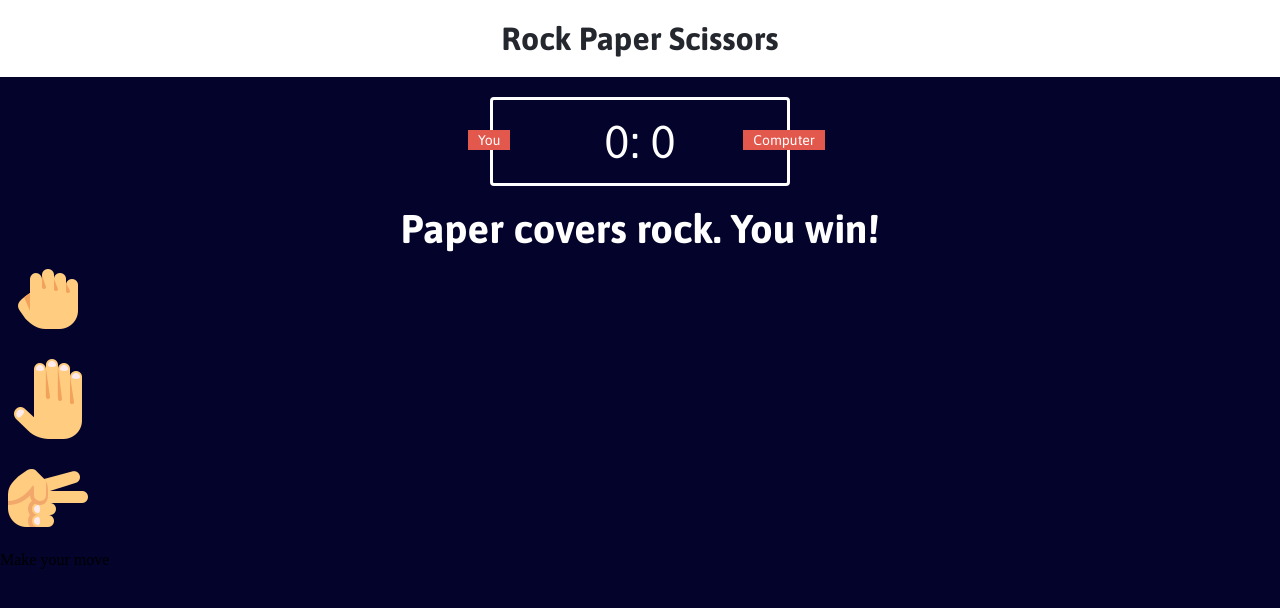
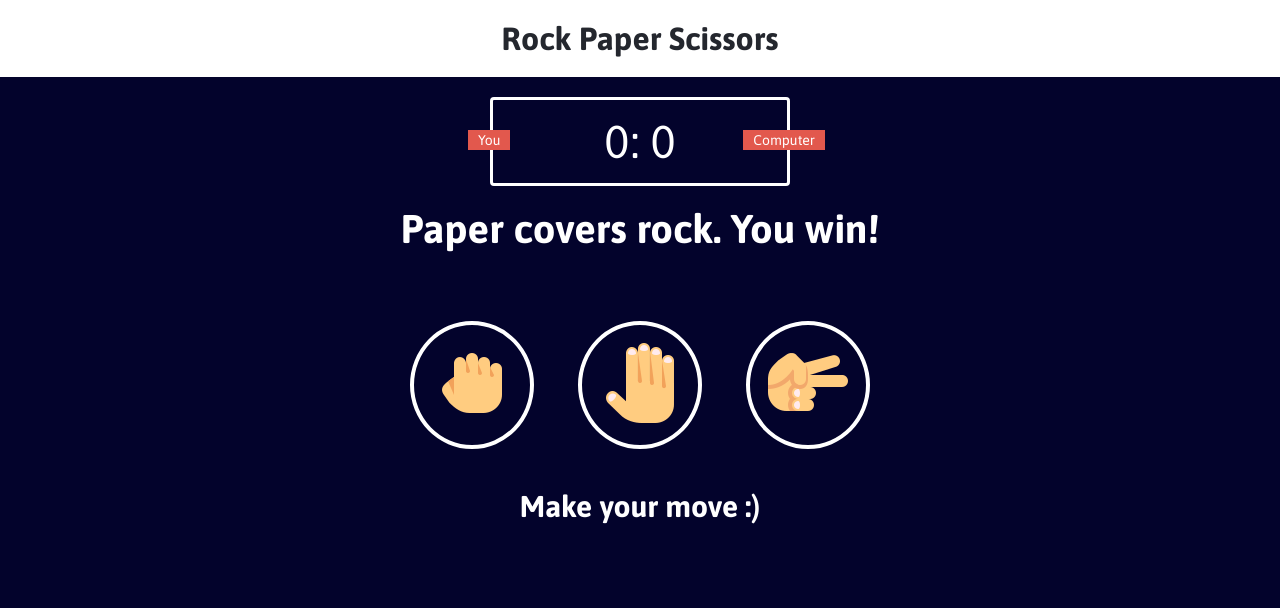
Before and after one commit to abhishurawka22/Rock-Paper-Scissors, a plain HTML site: page index.html in a window 1280 px wide. Drawn offline with Linux system fonts and the light colour scheme.

Commit message:
ready to code

```diff
--- a/index.html
+++ b/index.html
@@ -30,6 +30,6 @@
             <img src="images/hand-scissors.png" alt="">
         </div>
     </div>
-    <p id="action-message">Make your move</p>
+    <p id="action-message">Make your move :)</p>
 </body>
 </html>
--- a/styles.css
+++ b/styles.css
@@ -35,6 +35,7 @@ header > h1 {
 
 .badge {
     background: #E2584D;
+    /*b90505*/
     color: white;
     font-size: 14px;
     /*14px*/
@@ -64,3 +65,31 @@ header > h1 {
     font-weight: bold;
     font-family: Asap, sans-serif;
 }
+
+.choices {
+    text-align: center;
+    margin-top: 50px;
+}
+
+.choice {
+    border: 4px solid white;
+    border-radius: 50%;
+    padding: 10px;
+    margin: 20px;
+    display: inline-block;
+    transition: all 0.3s ease;
+}
+
+.choice:hover {
+    cursor: pointer;
+    background: #E2584D;
+}
+
+#action-message {
+    color: white;
+    text-align: center;
+    font-family: Asap, sans-serif;
+    font-size: 30px;
+    font-weight: bold;
+    margin-top: 20px;
+}
```
